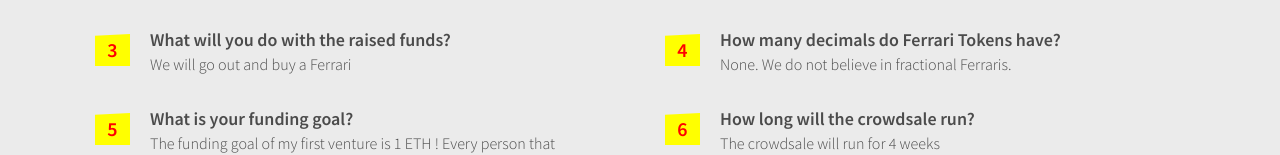
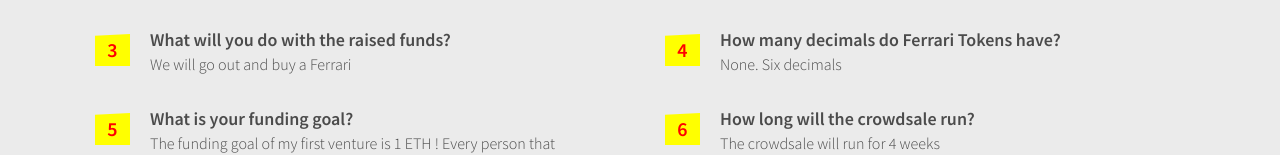
Before and after one commit to ferraritoken/ferraritoken.github.io, a plain HTML site: page index.html in a window 1280 px wide. Shown: the part 2091-2246 px from the top of the page. Drawn offline with Linux system fonts and the light colour scheme; a web font is replaced by a local one.

Commit message:
fractional changes

```diff
--- a/index.html
+++ b/index.html
@@ -246,7 +246,7 @@
 									</div>
 									<div class="faq-text">
 										<p class="question-text">How many decimals do Ferrari Tokens have?</p>
-										<p>None. We do not believe in fractional Ferraris.</p>
+										<p>None. Six decimals</p>
 									</div>
 								</div>
 							</div>
```
